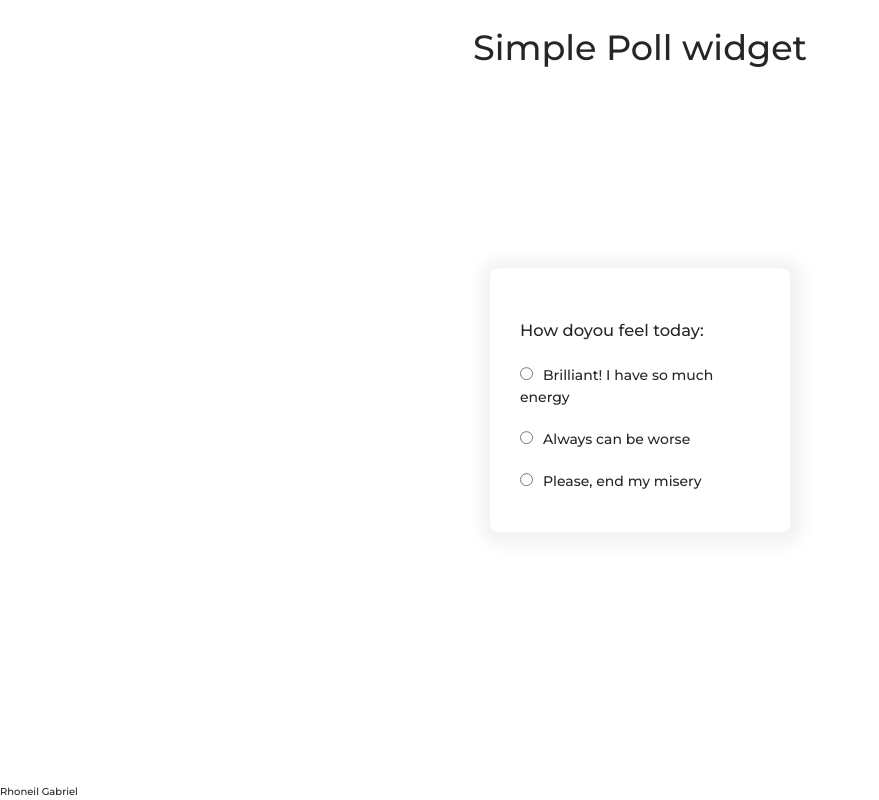
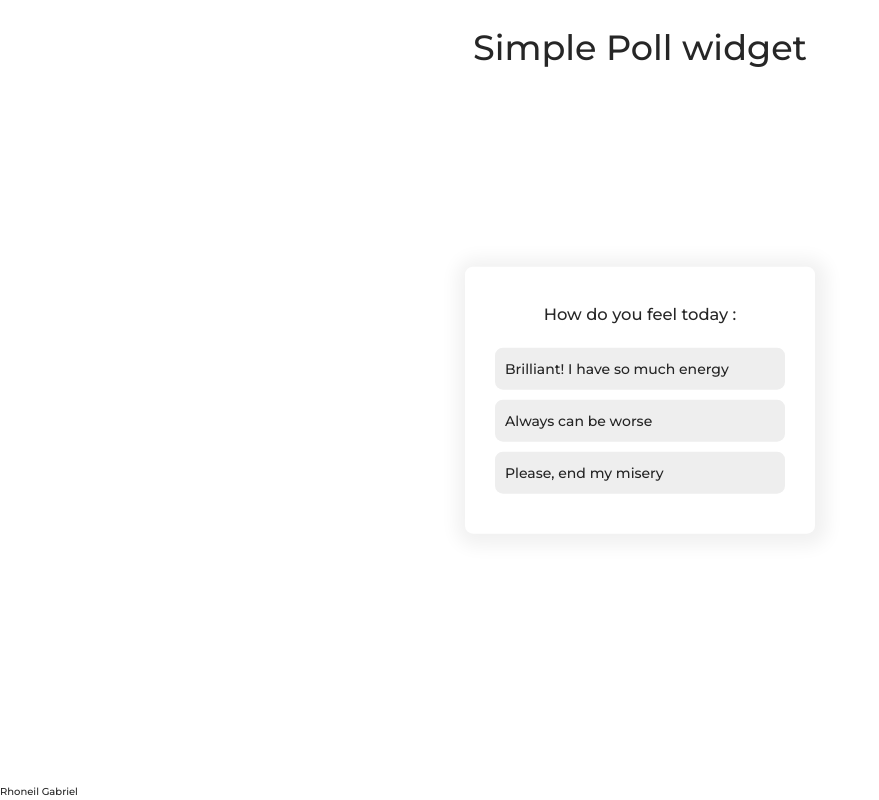
Before and after one commit to rhon-gabriel/poll, a React (Create React App) app: page / in a window 1280 px wide. Shown: the whole page, without its empty margins (0-879 px from the left). Built offline with nearby package versions, Linux system fonts and the light colour scheme.

Commit message:
added progress bar for results

```diff
--- a/src/components/Poll.js
+++ b/src/components/Poll.js
@@ -1,5 +1,6 @@
 import React, { useState } from "react";
 import styles from "./Poll.module.css";
+import { Progress } from "antd";
 
 const Poll = ({ question, options }) => {
   const answers = [
@@ -7,8 +8,9 @@ const Poll = ({ question, options }) => {
     { option: options[1], votes: 0 },
     { option: options[2], votes: 0 },
   ];
-  const localResult = JSON.parse(localStorage.getItem("result"))
-  const [result, setResult] = useState(localResult || answers);
+  const localResult = JSON.parse(localStorage.getItem("result"));
+  const [result, setResult] = useState(localResult || answers);
+  const [isSubmitted, setisSubmitted] = useState(false);
 
   const handlePoll = (selectedValue) => {
     let pollResult = result.map((answer) =>
@@ -19,8 +21,16 @@ const Poll = ({ question, options }) => {
           }
         : answer
     );
-    setResult(pollResult)
+    setResult(pollResult);
     localStorage.setItem("result", JSON.stringify(pollResult));
+    setisSubmitted(true);
+  };
+
+  const calculatePercentage = (value) => {
+    let percentage;
+    let numberVotes = result.reduce((a, b) => a + b.votes || 0, 0);
+    percentage = (value / numberVotes) * 100;
+    return Math.round(percentage);
   };
 
   return (
@@ -29,14 +39,20 @@ const Poll = ({ question, options }) => {
       <ul>
         {options.map((option, index) => {
           return (
-            <li key={index} onClick={() => handlePoll(option)}>
-              <input name="poll_value" type="radio" value={option} />
-              {option}
-            </li>
+            <>
+              <li key={index} onClick={() => handlePoll(option)}>
+                <input name="poll_value" type="radio" value={option} />
+                {option}
+                {isSubmitted && (
+                  <Progress
+                    percent={calculatePercentage(result[index].votes)}
+                  />
+                )}
+              </li>
+            </>
           );
         })}
       </ul>
-
     </div>
   );
 };
--- a/src/components/Poll.module.css
+++ b/src/components/Poll.module.css
@@ -12,23 +12,41 @@
   transform: translate(-50%, -50%);
 }
 
+@media screen and (min-width: 980px) {
+  .container {
+    width: 80%;
+    min-height: 200px;
+  }
+}
+
+@media screen and (min-width: 375px) {
+  .container {
+    width: 350px;
+    min-height: 200px;
+  }
+}
+
 h3 {
-  margin: 20px 0 10px 0;
+  margin: 5px 0 20px 0;
+  text-align: center;
 }
 
 ul,
 li {
   list-style: none;
-  margin: 0;
+  margin-bottom: 10px;
   padding: 0;
 }
 
 li {
-  padding: 10px 0 10px 0;
+  padding: 10px;
+  background-color: #eeeeee;
+  border-radius: 8px;
+  cursor: pointer;
 }
 
 input[type="radio"] {
-  margin: 0 10px 0 0;
+  display: none;
 }
 
 input[type="submit"] {
--- a/src/containers/AppContainer/AppContainer.js
+++ b/src/containers/AppContainer/AppContainer.js
@@ -4,7 +4,7 @@ import Poll from "../../components/Poll";
 
 const AppContainer = () => {
     const poll = {
-        question: 'How doyou feel today:',
+        question: 'How do you feel today :',
         options: ['Brilliant! I have so much energy', 'Always can be worse', 'Please, end my misery']
     }
   return (
```
